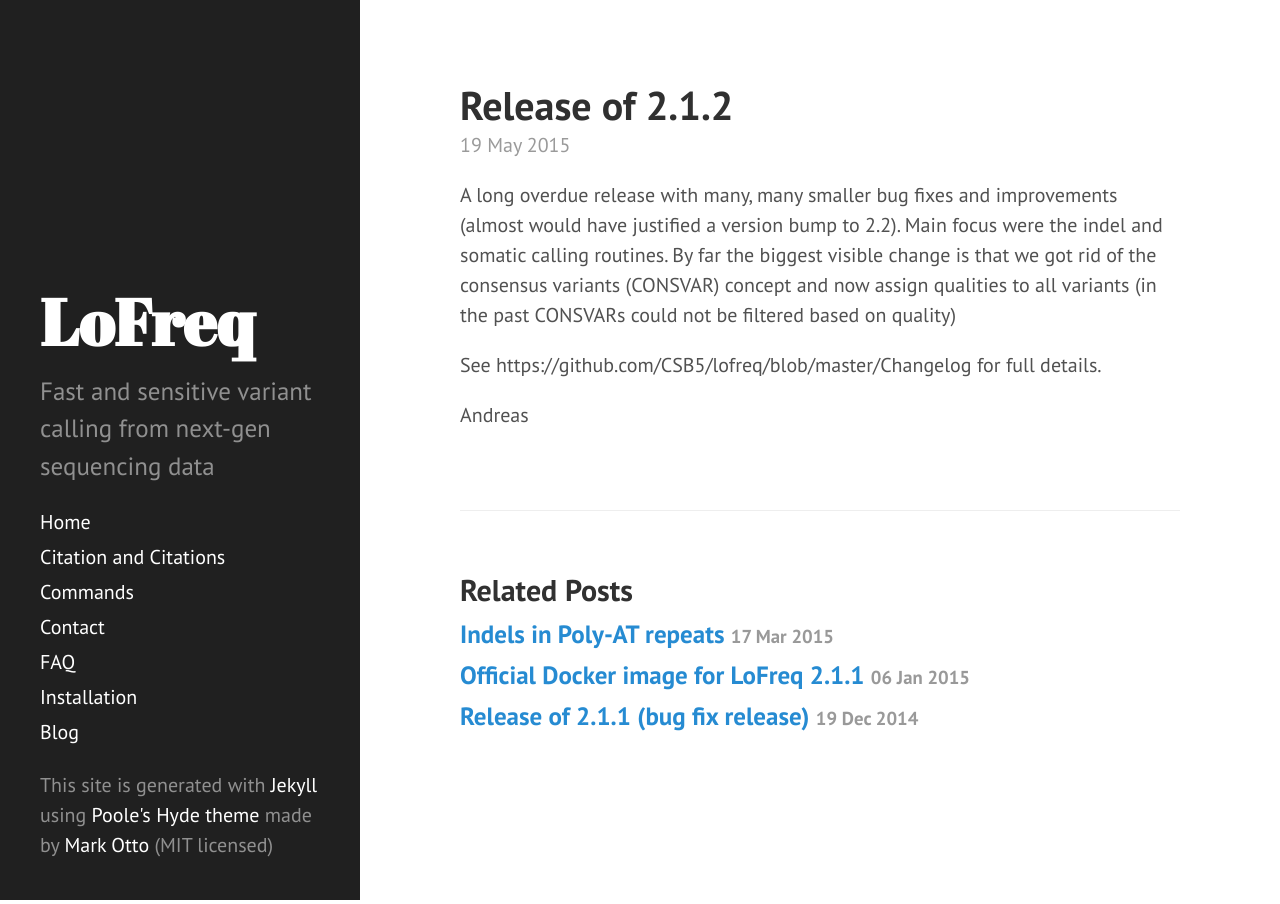
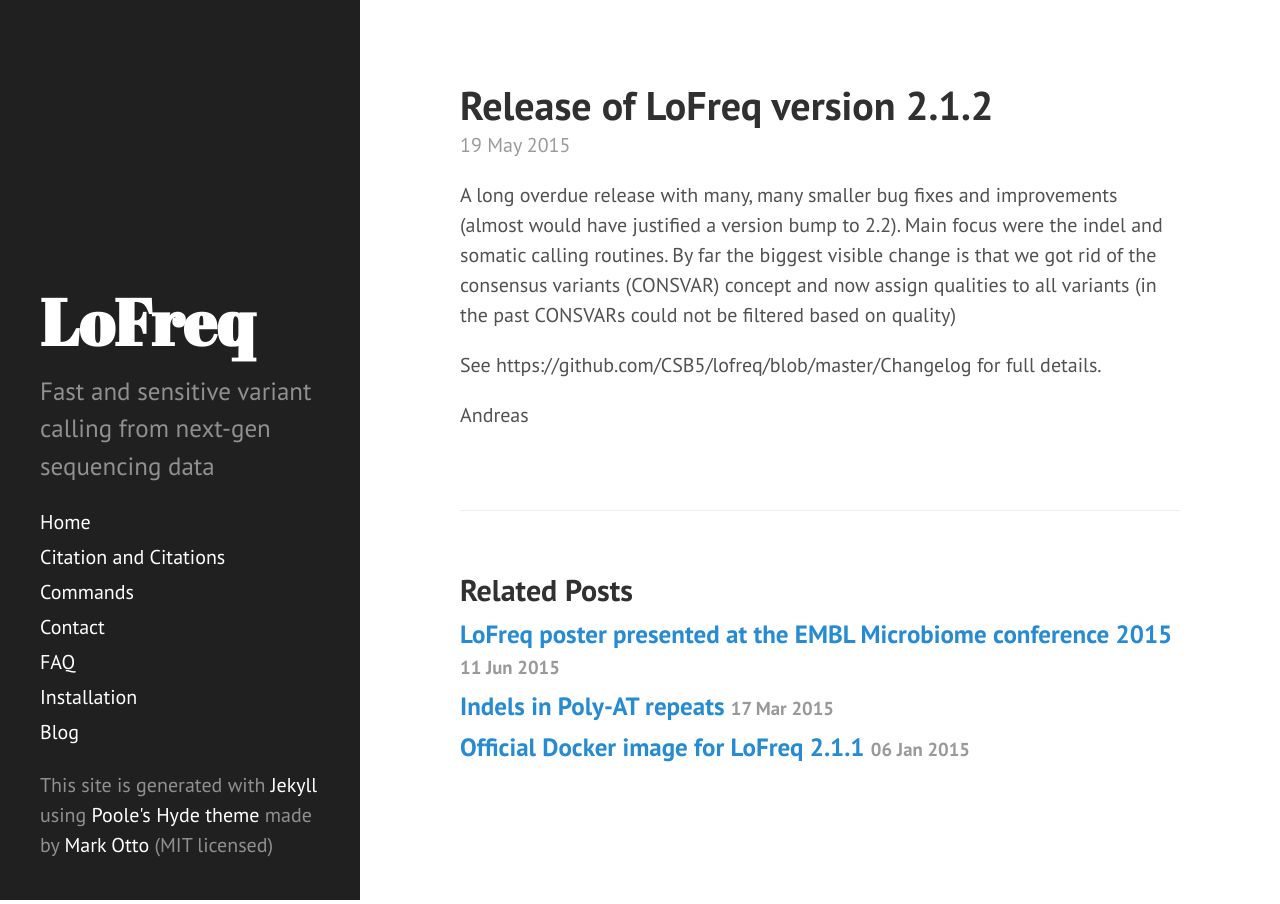
Before and after one commit to CSB5/lofreq, a Jekyll site: the page built from _posts/2015-05-19-release-of-lofreq-2.1.2.md, in a window 1280 px wide. Built offline with Jekyll 4.4.1, drawn with Linux system fonts in a browser that asks for light colours; Markdown is read by kramdown in place of the engine named in the settings.

Commit message:
blog: Added poster link for #emblmicrobiome and fixed title of previous post

```diff
--- a/_posts/2015-05-19-release-of-lofreq-2.1.2.md
+++ b/_posts/2015-05-19-release-of-lofreq-2.1.2.md
@@ -1,6 +1,6 @@
 ---
 layout: post
-title: Release of 2.1.2
+title: Release of LoFreq version 2.1.2
 ---
 
 A long overdue release with many, many smaller bug fixes and
--- /dev/null
+++ b/_posts/2015-06-11-embl-microbiome-poster.md
@@ -0,0 +1,10 @@
+---
+layout: post
+title: LoFreq poster presented at the EMBL Microbiome conference 2015
+---
+
+[Here's the LoFreq poster](http://figshare.com/articles/LoFreq_Poster_for_EMBL_Microbiome_conference_2015/1445985) presented at the
+[EMBL Microbiome conference 2015](http://www.embl.de/training/events/2015/MET15-01/).
+
+
+Andreas
```
